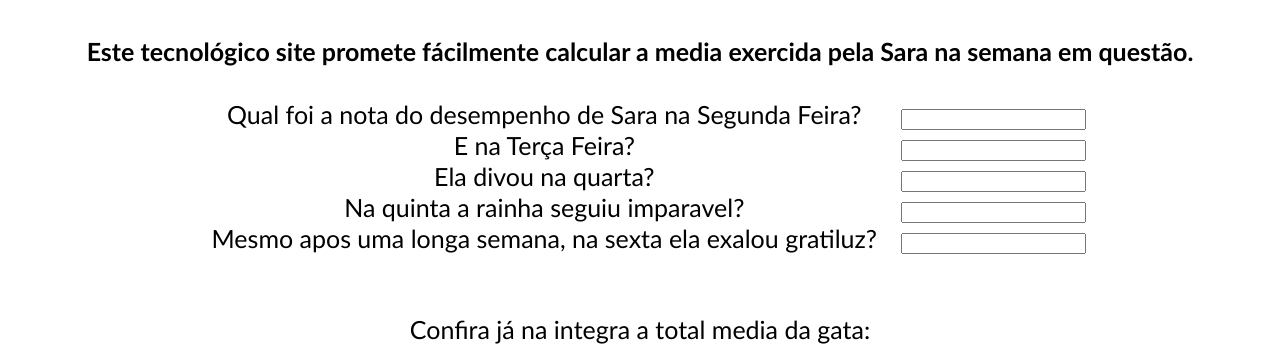
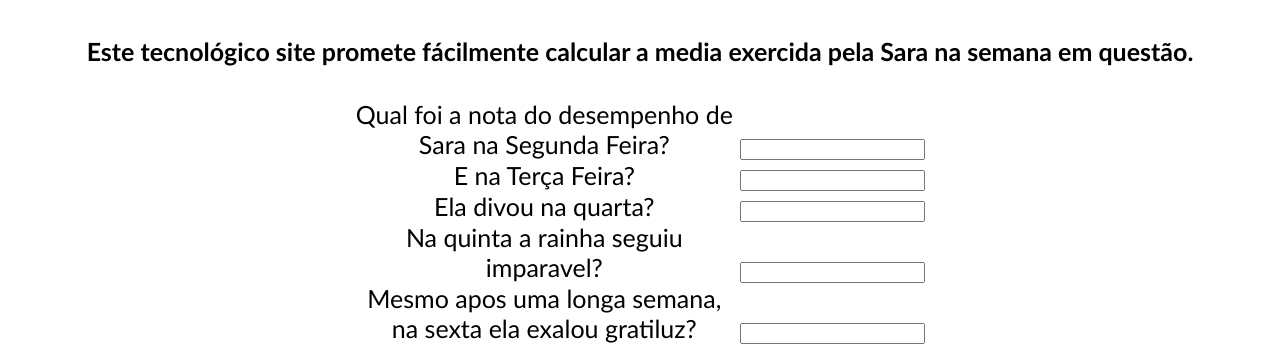
Before and after one commit to luizsmania/Media-da-sara, a plain HTML site: page index.html in a window 1280 px wide. Shown: the part 733-1080 px from the top of the page. Drawn offline with Linux system fonts and the light colour scheme.

Commit message:
Update sara.css

```diff
--- a/sara.css
+++ b/sara.css
@@ -18,7 +18,7 @@ strong {
 }
 
 label {
-    width: 700px;
+    width: 30%;
     display: inline-block;
 }
 
```
